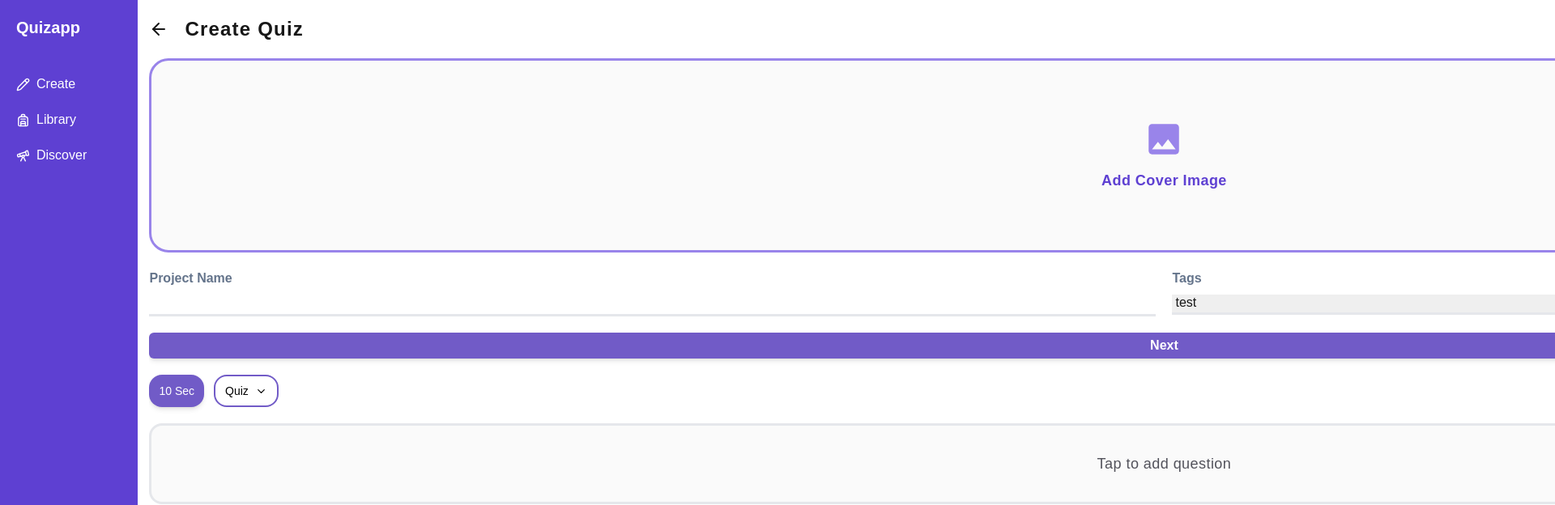
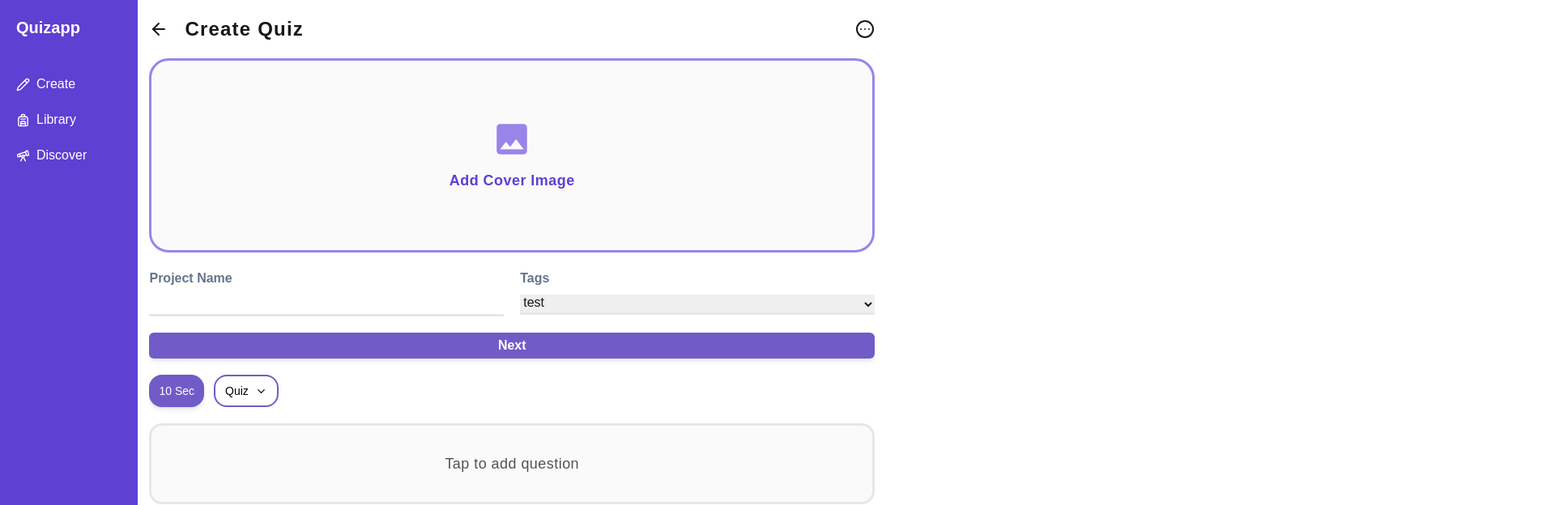
Before and after one commit to thoriqramadhan/quizapp, a Next.js app: page /home/create in a window 1280 px wide. Shown: the top 624 px of the page at 81% size, 1920 px wide, since content can reach past the window. Built offline with nearby package versions, Linux system fonts and the light colour scheme.

Commit message:
fix: error overflow

```diff
--- a/app/home/layout.tsx
+++ b/app/home/layout.tsx
@@ -8,7 +8,7 @@ interface LayoutProps {
 const Layout: FC<LayoutProps> = ({ children }) => {
     return <main className='w-full h-screen flex'>
         <Appbar />
-        <section className='px-5 py-5 flex-1 md:pl-[180px]'>
+        <section className='py-5 px-5 md:pl-[180px] max-w-full overflow-x-hidden'>
             {children}
         </section>
     </main>
```
